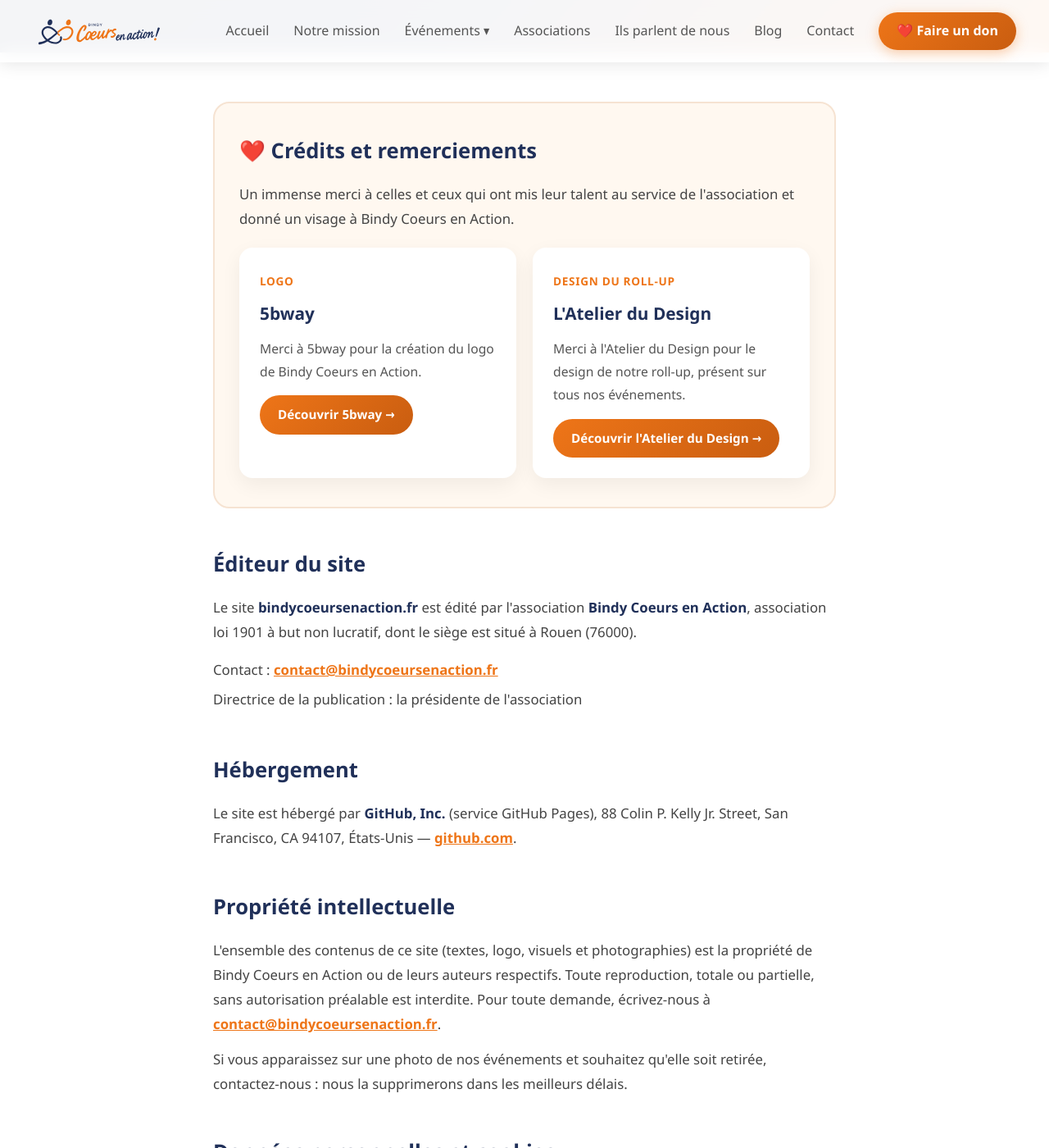
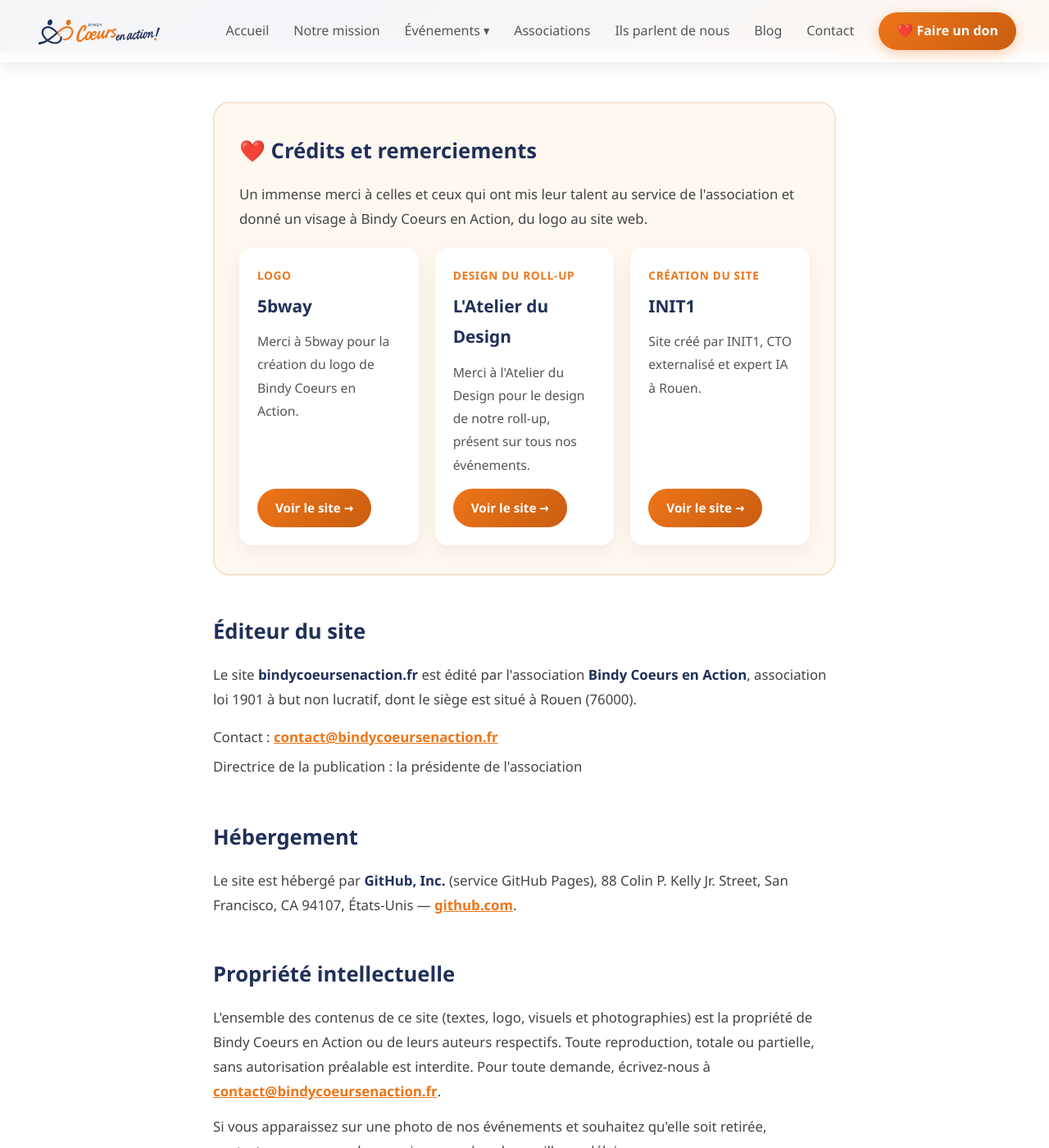
Before and after one commit to Lotto/bindycoeursenaction.fr, a Jekyll site: the page built from mentions-legales.html, in a window 1280 px wide and 1400 px high, scrolled down 223 px. Shown: the whole window at 82% size. Built offline with Jekyll 4.4.1, drawn with Linux system fonts in a browser that asks for light colours.

Commit message:
Mentions légales : crédit « Site créé par INIT1 »
- Troisième carte de crédits vers init-one.fr
- Cartes alignées sur trois colonnes, boutons « Voir le site » en bas de carte

Co-Authored-By: Claude Opus 5.5 <noreply@anthropic.com>
Claude-Session: https://claude.ai/code/session_01RxeoR69fVj75KMgauNEip9

```diff
--- a/mentions-legales.html
+++ b/mentions-legales.html
@@ -86,15 +86,18 @@ description: Mentions légales du site de Bindy Coeurs en Action, crédits et re
 
   .credit-cards {
     display: grid;
-    grid-template-columns: 1fr 1fr;
+    grid-template-columns: repeat(auto-fit, minmax(210px, 1fr));
     gap: 20px;
     margin-top: 20px;
   }
 
   .credit-card {
+    display: flex;
+    flex-direction: column;
+    align-items: flex-start;
     background: white;
     border-radius: 16px;
-    padding: 25px;
+    padding: 22px;
     box-shadow: 0 8px 25px rgba(0,0,0,0.06);
   }
 
@@ -116,6 +119,7 @@ description: Mentions légales du site de Bindy Coeurs en Action, crédits et re
     font-size: 0.98rem;
     color: #555;
     margin-bottom: 15px;
+    flex-grow: 1;
   }
 
   .credit-card .credit-link {
@@ -126,6 +130,7 @@ description: Mentions légales du site de Bindy Coeurs en Action, crédits et re
     border-radius: 50px;
     text-decoration: none;
     font-size: 0.95rem;
+    white-space: nowrap;
   }
 
   .credit-card .credit-link:hover {
@@ -161,20 +166,26 @@ description: Mentions légales du site de Bindy Coeurs en Action, crédits et re
     <h2>❤️ Crédits et remerciements</h2>
     <p>
       Un immense merci à celles et ceux qui ont mis leur talent au service de
-      l'association et donné un visage à Bindy Coeurs en Action.
+      l'association et donné un visage à Bindy Coeurs en Action, du logo au site web.
     </p>
     <div class="credit-cards">
       <div class="credit-card">
         <span class="credit-role">Logo</span>
         <h3>5bway</h3>
         <p>Merci à 5bway pour la création du logo de Bindy Coeurs en Action.</p>
-        <a href="https://5bway.fr/" target="_blank" rel="noopener" class="credit-link">Découvrir 5bway →</a>
+        <a href="https://5bway.fr/" target="_blank" rel="noopener" class="credit-link">Voir le site →</a>
       </div>
       <div class="credit-card">
         <span class="credit-role">Design du roll-up</span>
         <h3>L'Atelier du Design</h3>
         <p>Merci à l'Atelier du Design pour le design de notre roll-up, présent sur tous nos événements.</p>
-        <a href="https://atelier-du-design.com/" target="_blank" rel="noopener" class="credit-link">Découvrir l'Atelier du Design →</a>
+        <a href="https://atelier-du-design.com/" target="_blank" rel="noopener" class="credit-link">Voir le site →</a>
+      </div>
+      <div class="credit-card">
+        <span class="credit-role">Création du site</span>
+        <h3>INIT1</h3>
+        <p>Site créé par INIT1, CTO externalisé et expert IA à Rouen.</p>
+        <a href="https://www.init-one.fr/" target="_blank" rel="noopener" class="credit-link">Voir le site →</a>
       </div>
     </div>
   </section>
```
